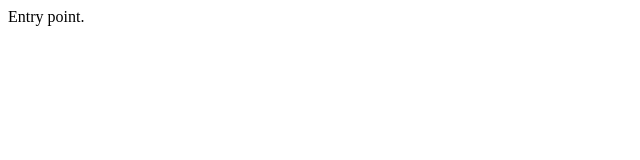
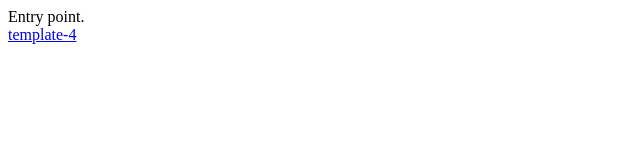
Before and after one commit to jakubgania/one-page-templates, a plain HTML site: page index.html in a window 1280 px wide. Shown: the full height of the page, 0-640 px from the left. Drawn offline with Linux system fonts and the light colour scheme.

Commit message:
development

```diff
--- a/index.html
+++ b/index.html
@@ -10,5 +10,8 @@
     <div>
         Entry point.
     </div>
+    <a href="/template-4/src/index.html">
+        template-4
+    </a>
 </body>
 </html>
```
